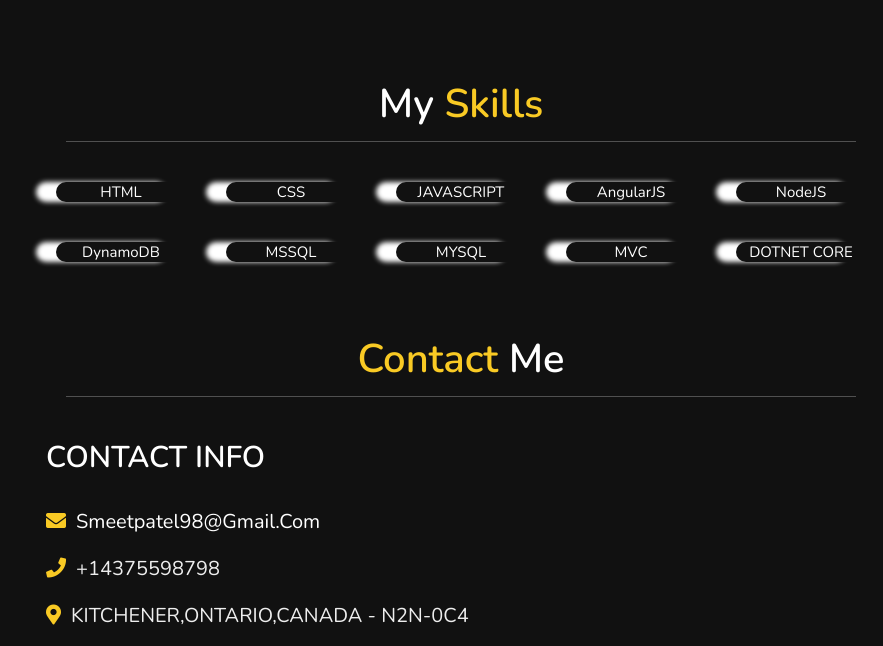
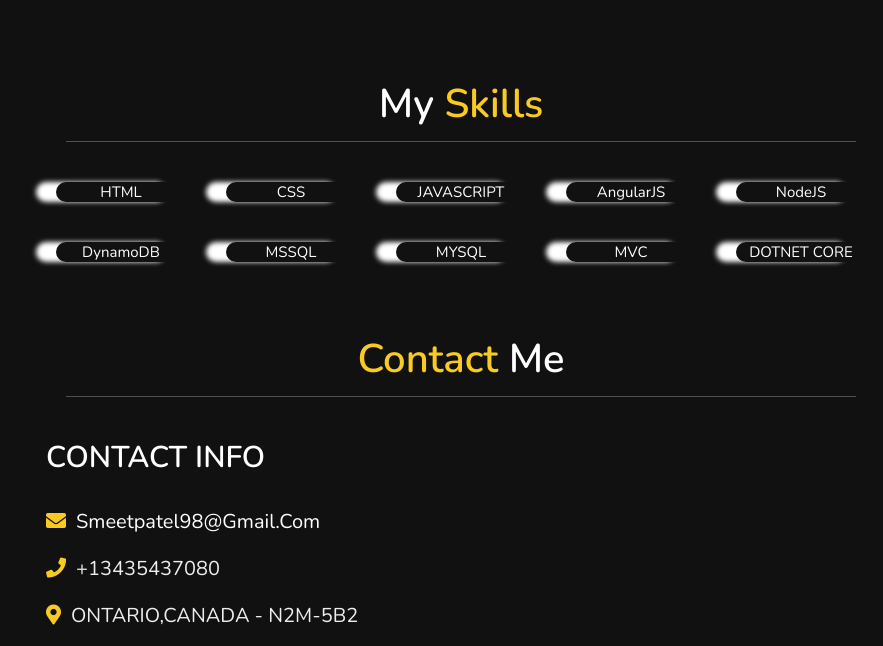
Before and after one commit to smeetpatel98/Portfolio, a plain HTML site: page index.html in a window 1280 px wide. Shown: the part 2241-2887 px from the top of the page, without its empty margins (354-1237 px from the left). Drawn offline with nearby package versions, Linux system fonts and the light colour scheme.

Commit message:
new number

```diff
--- a/index.html
+++ b/index.html
@@ -270,11 +270,10 @@
           <h3>
             <i class="fas fa-envelope"></i><a href="">smeetpatel98@gmail.com</a>
           </h3>
-          <h3><i class="fas fa-phone"></i>+14375598798</h3>
-          <!-- <h3><i class="fas fa-phone"></i> +111-222-3333</h3> -->
+          <h3><i class="fas fa-phone"></i>+13435437080</h3>
           <h3>
-            <i class="fas fa-map-marker-alt"></i> KITCHENER,ONTARIO,CANADA -
-            N2N-0C4
+            <i class="fas fa-map-marker-alt"></i> ONTARIO,CANADA -
+           N2M-5B2
           </h3>
           <h3>
             <i class="fab fa-github"></i><a href="https://github.com/smeetpatel98">github.com/smeetpatel98</a>
```
